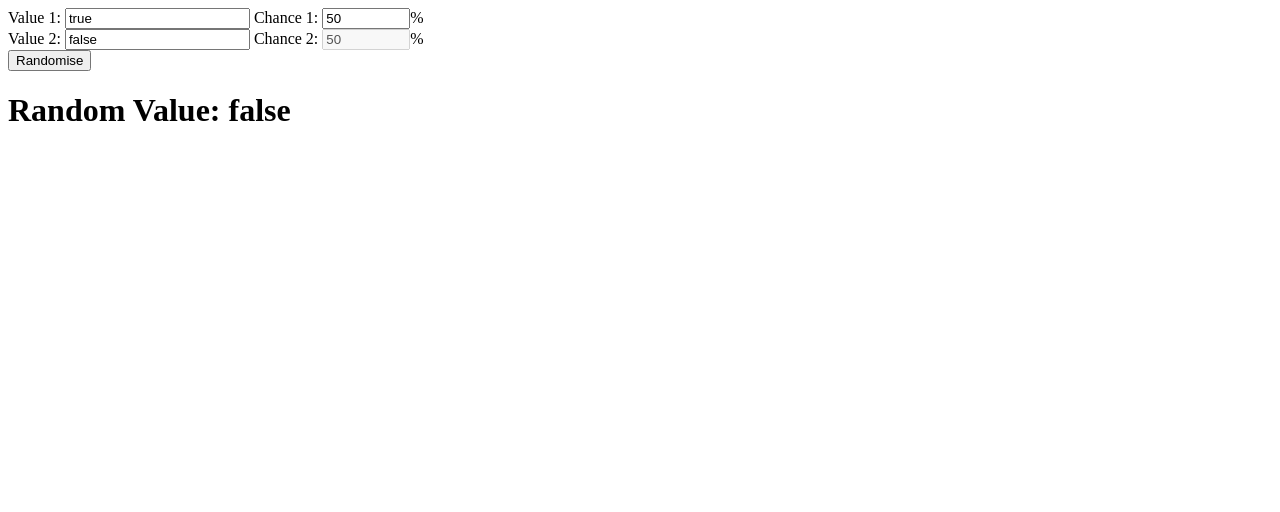
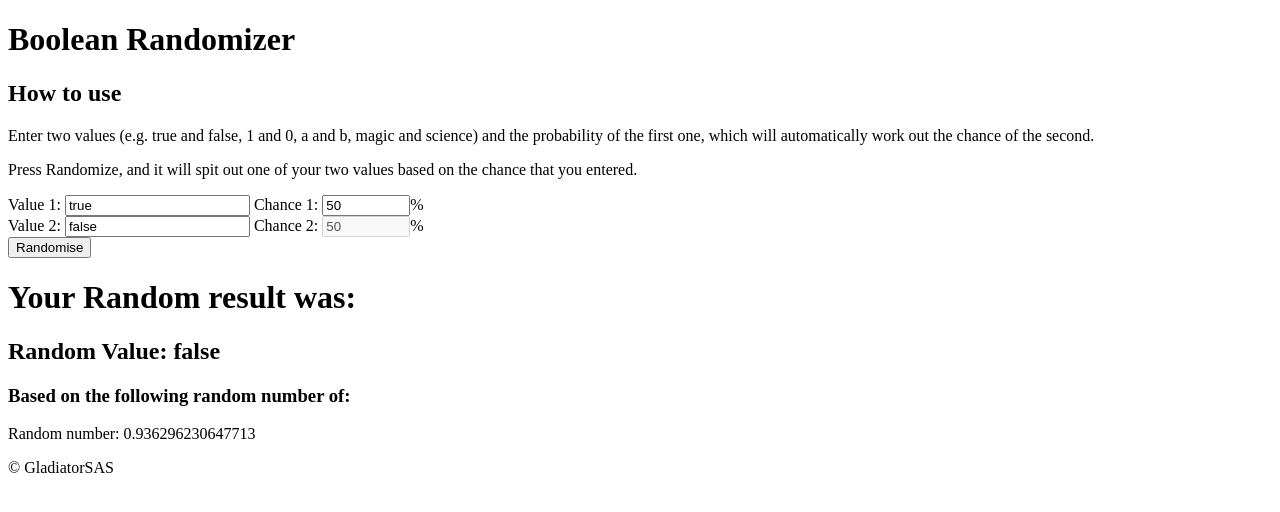
Before and after one commit to DouglasSam/Boolean-Randomizer, a plain HTML site: page src/index.html in a window 1280 px wide. Both pictures are taken after a click on the button "Randomise". Drawn offline with Linux system fonts and the light colour scheme.

Commit message:
Add some instructions and information

```diff
--- a/src/index.html
+++ b/src/index.html
@@ -2,10 +2,18 @@
 <html lang="en">
 <head>
     <meta charset="UTF-8">
-    <title>Randomiser</title>
+    <title>Boolean Randomizer</title>
     <script src="script.js" defer></script>
 </head>
 <body>
+    <header>
+        <h1>Boolean Randomizer</h1>
+        <h2>How to use</h2>
+        <p>Enter two values (e.g. true and false, 1 and 0, a and b, magic and science) and the probability of the first
+            one, which will automatically work out the chance of the second.</p>
+        <p>Press Randomize, and it will spit out one of your two values based on the chance that you entered.</p>
+    </header>
+    <main>
         <form id="form">
             <label for="value1">Value 1:</label>
             <input type="text" id="value1" placeholder="value1" value="true" required>
@@ -15,11 +23,17 @@
             <label for="value2">Value 2:</label>
             <input type="text" id="value2" placeholder="value2" value="false" required>
             <label for="chance1">Chance 2:</label>
-    <input type="number" min="0" max="100" step="0.01" id="chance2" placeholder="50" value="50" disabled required>%
+            <input type="number" min="0" max="100" step="0.01" id="chance2" placeholder="50" value="50" disabled
+                   required>%
             <br>
             <button type="submit">Randomise</button>
         </form>
-<h1 id="result"></h1>
+        <h1 id="result-heading"></h1>
+        <h2 id="result"></h2>
+        <h3 id="result-chance-heading"></h3>
+        <p id="result-chance"></p></main>
+
+<footer>&copy; GladiatorSAS</footer>
 
 </body>
 </html>
--- a/src/script.js
+++ b/src/script.js
@@ -18,6 +18,10 @@ window.onload = function() {
         } else {
             ret = value2;
         }
+        document.getElementById('result-heading').innerText = `Your Random result was:`;
         document.getElementById('result').innerText = `Random Value: ${ret}`;
+        document.getElementById('result-chance-heading').innerText = `Based on the following random number of:`;
+        document.getElementById('result-chance').innerText = `Random number: ${randomValue}`;
+
     });
 };
```
Lines whose indentation alone changed are shown as unchanged.
